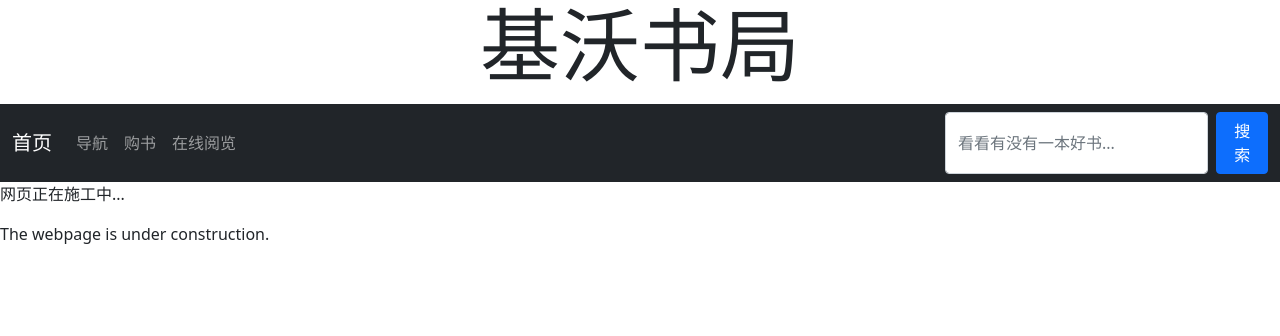
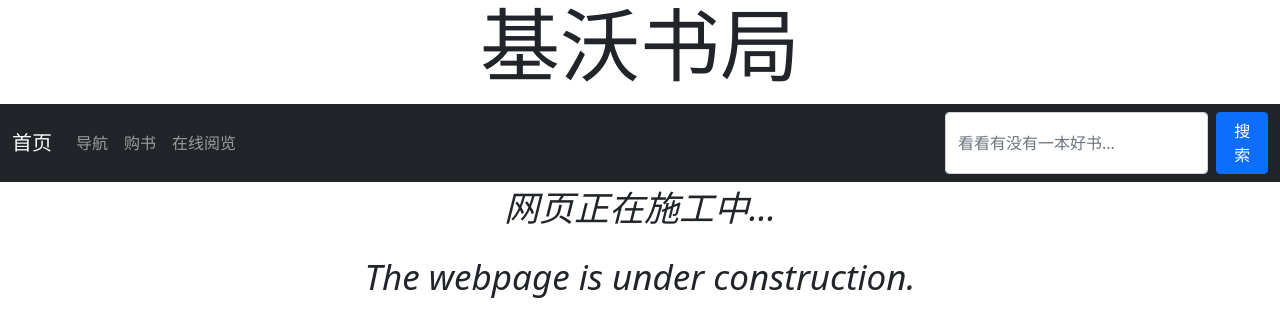
Before and after one commit to kiwobook/kiwobook.github.io, a plain HTML site: page index.html in a window 1280 px wide. Drawn offline with nearby package versions, Linux system fonts and the light colour scheme; a web font is replaced by a local one.

Commit message:
Update index.css

```diff
--- a/css/index.css
+++ b/css/index.css
@@ -7,3 +7,8 @@
     text-align: center;
     font-size: 80px;
 }
+.maintain{
+    font-size: 35px;
+    text-align: center;
+    font-style: italic;
+}
```
